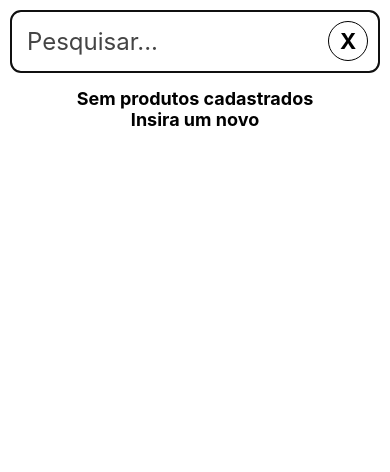
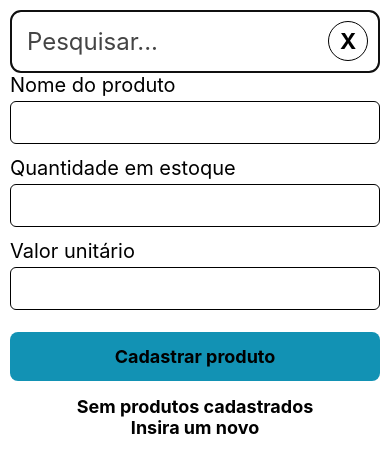
Before and after one commit to mechamobau/BackofficeApp, a React Native app: screen / in a window 390 px wide. Shown: the top 472 px of the page. Built offline with nearby package versions, Linux system fonts and the light colour scheme.

Commit message:
:sparkles: adds new product form

```diff
--- a/App.tsx
+++ b/App.tsx
@@ -14,6 +14,7 @@ import {
   withParent,
   ThemeProvider,
   SearchBarProducts,
+  NewProductForm,
 } from './src';
 import STORAGE_KEY from './src/constants/STORAGE_KEY';
 import {State as ProductState} from './src/context/ProductProvider';
@@ -31,6 +32,7 @@ const App = () => {
     clearFilters,
     updateQuantity,
     removeProduct,
+    addProduct,
   } = useProductList();
 
   useLayoutEffect(() => {
@@ -60,6 +62,7 @@ const App = () => {
           onClearPress={clearFilters}
         />
         <ScrollView>
+          <NewProductForm onSubmit={addProduct} />
           <ProductList
             theme={theme}
             products={productState.products}
--- /dev/null
+++ b/src/components/NewProductForm.tsx
@@ -0,0 +1,153 @@
+import React, {useState} from 'react';
+import {
+  Alert,
+  StyleSheet,
+  Text,
+  TextInput,
+  TextInputProps,
+  TouchableOpacity,
+  View,
+} from 'react-native';
+import useTheme from '../hooks/useTheme';
+import Product from '../models/Product';
+
+type InputProps = TextInputProps & {
+  label: string;
+};
+
+function Input({label, ...inputProps}: InputProps) {
+  const {theme} = useTheme();
+
+  return (
+    <>
+      <Text style={[styles.label, {color: theme.textColor}]}>{label}</Text>
+      <TextInput
+        style={[
+          styles.input,
+          inputProps.style,
+          {borderColor: theme.buttonBorderColor, color: theme.textColor},
+        ]}
+        {...inputProps}
+      />
+    </>
+  );
+}
+
+type Props = {
+  onSubmit?: (values: Omit<Product, 'id'>) => void;
+};
+
+function NewProductForm({onSubmit}: Props) {
+  const {theme} = useTheme();
+
+  const [nameField, setNameField] = useState('');
+  const [quantityField, setQuantityField] = useState('');
+  const [valueField, setValueField] = useState('');
+
+  const handleSubmit = () => {
+    const quantity = Number(quantityField);
+
+    if (Number.isNaN(quantity)) {
+      Alert.alert(
+        'Erro no formulário',
+        'A quantidade deve conter um número inteiro',
+      );
+      return;
+    }
+
+    if (quantity <= 0) {
+      Alert.alert('Erro no formulário', 'A quantidade deve ser maior que 0');
+      return;
+    }
+
+    const value = Number(valueField);
+    if (Number.isNaN(value)) {
+      Alert.alert(
+        'Erro no formulário',
+        'O valor unitário deve conter um número',
+      );
+      return;
+    }
+
+    if (value < 0) {
+      Alert.alert(
+        'Erro no formulário',
+        'O valor unitário deve ser maior ou igual a 0',
+      );
+      return;
+    }
+
+    onSubmit?.({
+      name: nameField,
+      quantity,
+      value,
+    });
+
+    reset();
+  };
+
+  const reset = () => {
+    setNameField('');
+    setQuantityField('');
+    setValueField('');
+  };
+
+  return (
+    <View>
+      <Input
+        label="Nome do produto"
+        value={nameField}
+        onChangeText={textInputValue => {
+          setNameField(textInputValue);
+        }}
+      />
+      <Input
+        label="Quantidade em estoque"
+        keyboardType="number-pad"
+        value={quantityField}
+        onChangeText={setQuantityField}
+      />
+      <Input
+        label="Valor unitário"
+        keyboardType="numeric"
+        value={valueField}
+        onChangeText={setValueField}
+      />
+      <TouchableOpacity
+        onPress={handleSubmit}
+        style={[styles.submitButton, {backgroundColor: theme.primaryColor}]}
+      >
+        <Text style={[styles.submitButtonText, {color: theme.textColor}]}>
+          Cadastrar produto
+        </Text>
+      </TouchableOpacity>
+    </View>
+  );
+}
+
+const styles = StyleSheet.create({
+  label: {
+    fontSize: 20,
+    marginBottom: 4,
+  },
+  input: {
+    borderWidth: 1,
+    borderRadius: 6,
+    fontSize: 18,
+    paddingVertical: 10,
+    paddingHorizontal: 8,
+    marginBottom: 12,
+  },
+  submitButton: {
+    alignItems: 'center',
+    paddingVertical: 14,
+    borderRadius: 8,
+    marginTop: 10,
+  },
+  submitButtonText: {
+    fontSize: 18,
+    fontWeight: 'bold',
+  },
+});
+
+export default NewProductForm;
--- a/src/components/index.ts
+++ b/src/components/index.ts
@@ -3,3 +3,4 @@ export {default as withParent} from './withParent';
 export {default as ProductList} from './ProductList';
 export {default as RoundedControlButton} from './RoundedControlButton';
 export {default as SearchBarProducts} from './SearchBarProducts';
+export {default as NewProductForm} from './NewProductForm';
```
